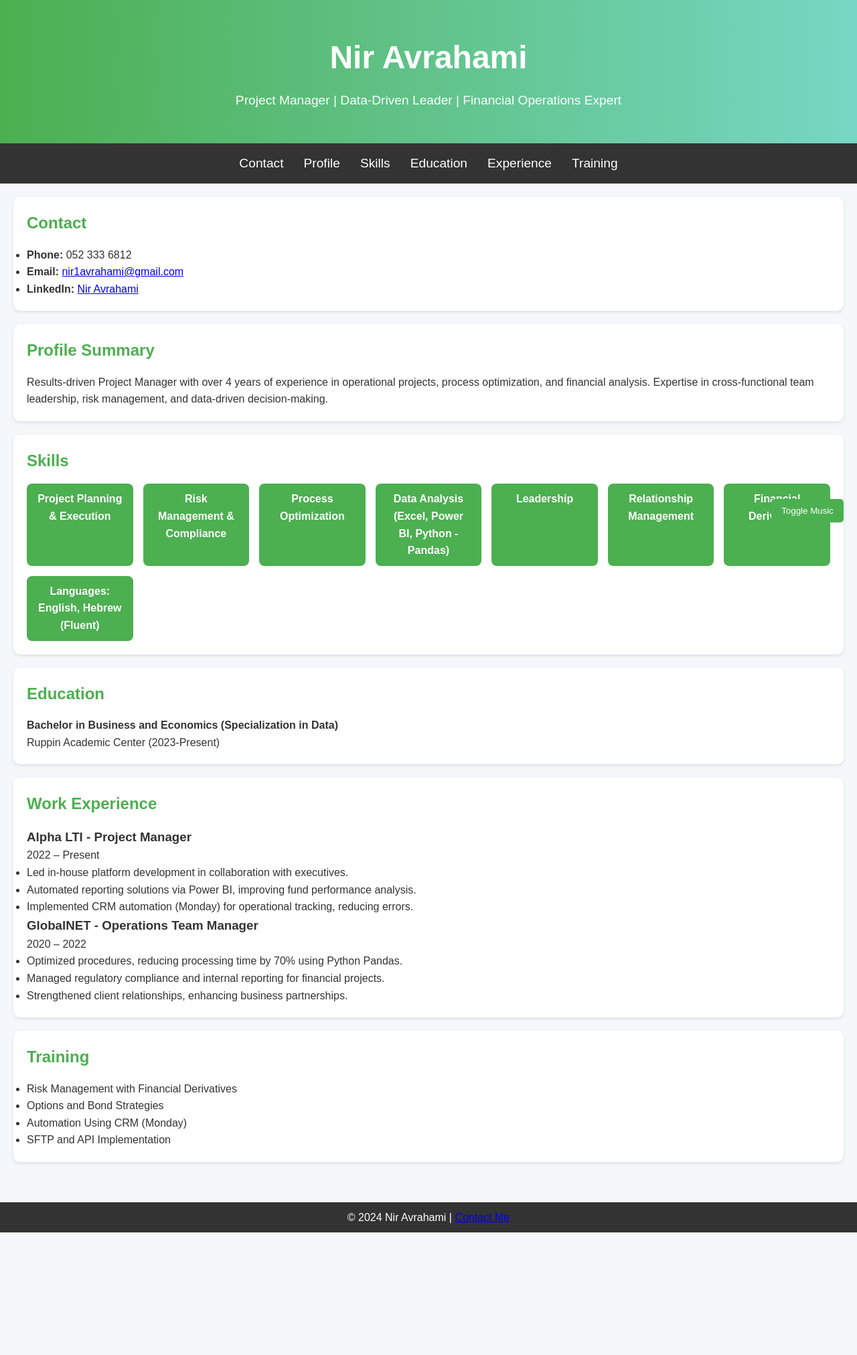
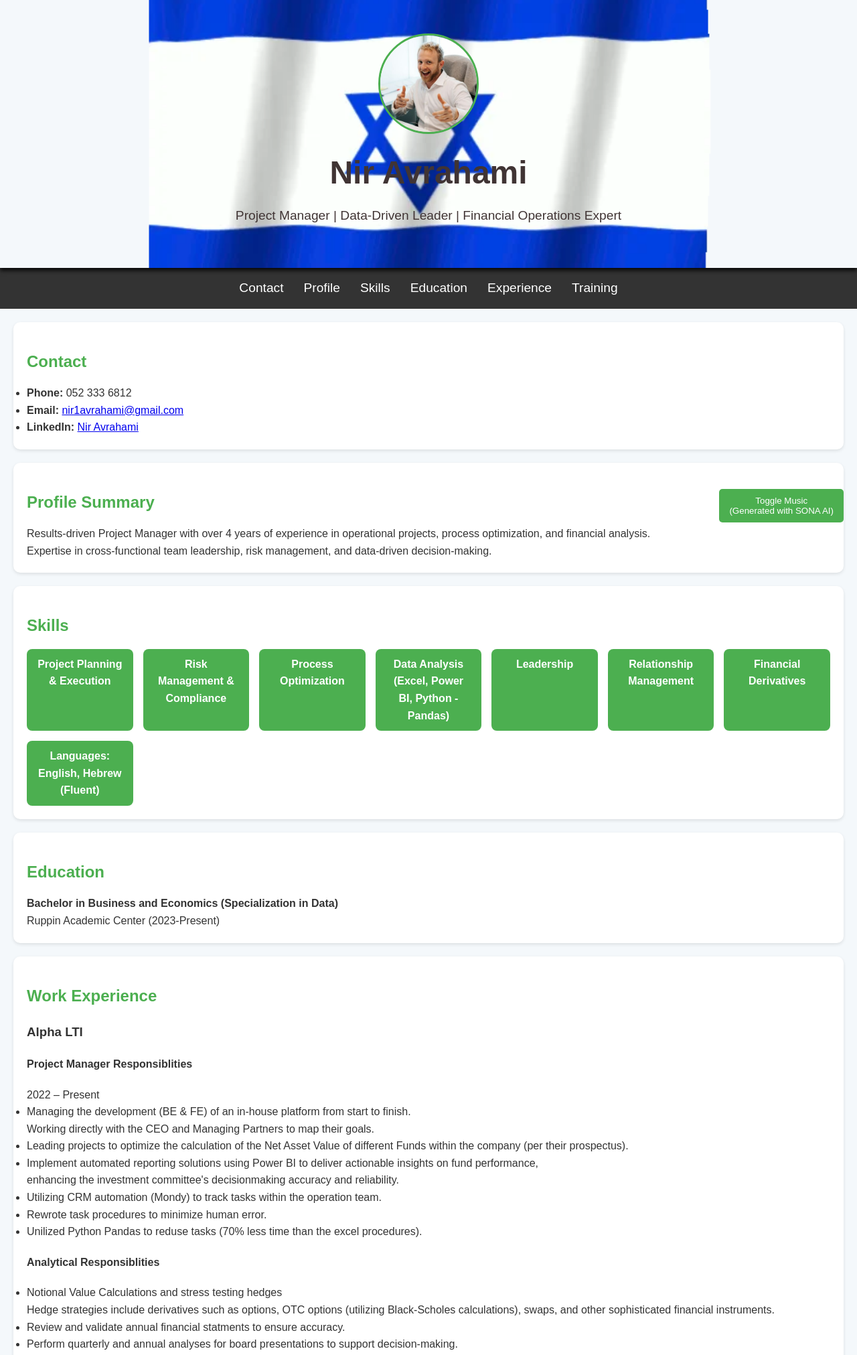
Before and after one commit to Nir-AVR/nir-avrahami-resume, a plain HTML site: page index.html in a window 1280 px wide. Shown: the top 2023 px of the page at 67% size. Before the commit the page ends 1840 px from the top, so only its background shows below. Drawn offline with Linux system fonts and the light colour scheme.

Commit message:
updated with ai song

```diff
--- a/index.html
+++ b/index.html
@@ -9,16 +9,17 @@
 <body>
     <!-- Audio -->
     <audio id="background-audio" autoplay loop>
-        <source src="./Barney Stinson - That Guy's Awesome (With Lyrics).mp3" type="audio/mpeg">
+        <source src="./Nir Avrahami_ Legend Awakes.mp3" type="audio/mpeg">
         Your browser does not support the audio element.
     </audio>
-
     <header>
       <div class="container">
+          <img src="./Pictures/avrahamnir.jpeg" alt="Nir Avrahami" class="profile-photo">
           <h1>Nir Avrahami</h1>
           <p>Project Manager | Data-Driven Leader | Financial Operations Expert</p>
       </div>
   </header>
+
     <nav>
         <ul>
             <li><a href="#contact">Contact</a></li>
@@ -40,7 +41,8 @@
         </section>
         <section id="profile-summary">
             <h2>Profile Summary</h2>
-            <p>Results-driven Project Manager with over 4 years of experience in operational projects, process optimization, and financial analysis. Expertise in cross-functional team leadership, risk management, and data-driven decision-making.</p>
+            <p>Results-driven Project Manager with over 4 years of experience in operational projects, process optimization, and financial analysis.</p>
+            <p>Expertise in cross-functional team leadership, risk management, and data-driven decision-making. </p>
         </section>
         <section id="skills">
             <h2>Skills</h2>
@@ -62,12 +64,24 @@
         <section id="experience">
             <h2>Work Experience</h2>
             <div class="job">
-                <h3>Alpha LTI - Project Manager</h3>
+                <h3>Alpha LTI</h3>
+                <h4> Project Manager Responsiblities</h4>
                 <p>2022 – Present</p>
                 <ul>
-                    <li>Led in-house platform development in collaboration with executives.</li>
-                    <li>Automated reporting solutions via Power BI, improving fund performance analysis.</li>
-                    <li>Implemented CRM automation (Monday) for operational tracking, reducing errors.</li>
+                    <li>Managing the development (BE & FE) of an in-house platform from start to finish.</li>
+                    <ul>Working directly with the CEO and Managing Partners to map their goals.</ul>
+                    <li>Leading projects to optimize the calculation of the Net Asset Value of different Funds within the company (per their prospectus).</li>
+                    <li>Implement automated reporting solutions using Power BI to deliver actionable insights on fund performance,
+                    <ul>enhancing the investment committee's decisionmaking accuracy and reliability.</ul>
+                    <li>Utilizing CRM automation (Mondy) to track tasks within the operation team.</li>
+                    <li>Rewrote task procedures to minimize human error.</li>
+                    <li>Unilized Python Pandas to reduse tasks (70% less time than the excel procedures). </li>
+
+                    <h4> Analytical Responsiblities</h4>
+                    <li>Notional Value Calculations and stress testing hedges</li>
+                    <ul>Hedge strategies include derivatives such as options, OTC options (utilizing Black-Scholes calculations), swaps, and other sophisticated financial instruments. </ul>
+                    <li>Review and validate annual financial statments to ensure accuracy.</li>
+                    <li>Perform quarterly and annual analyses for board presentations to support decision-making.</li>
                      </ul>
             </div>
             <div class="job">
@@ -77,11 +91,12 @@
                     <li>Optimized procedures, reducing processing time by 70% using Python Pandas.</li>
                     <li>Managed regulatory compliance and internal reporting for financial projects.</li>
                     <li>Strengthened client relationships, enhancing business partnerships.</li>
+                    <li>API Usage and Implementation.</li>
                 </ul>
             </div>
         </section>
         <section id="training">
-            <h2>Training</h2>
+            <h>Training</h2>
             <ul>
                 <li>Risk Management with Financial Derivatives</li>
                 <li>Options and Bond Strategies</li>
--- a/script.js
+++ b/script.js
@@ -1,8 +1,13 @@
 document.addEventListener("DOMContentLoaded", () => {
     const audio = document.getElementById("background-audio");
-
     // Log message
     console.log("Welcome to Nir Avrahami's Resume Page!");
+
+    audio.play()
+    .then(() => {
+        console.log("Audio playback started automatically.");
+    })
+
 
     // Add audio controls to allow users to pause/resume
     const toggleAudio = () => {
@@ -14,7 +19,8 @@ document.addEventListener("DOMContentLoaded", () => {
     };
 
     const audioButton = document.createElement("button");
-    audioButton.textContent = "Toggle Music";
+    audioButton.innerHTML = "Toggle Music<br>(Generated with SONA AI)";
+
     audioButton.style.position = "fixed";
     audioButton.style.bottom = "20px";
     audioButton.style.right = "20px";
@@ -25,6 +31,7 @@ document.addEventListener("DOMContentLoaded", () => {
     audioButton.style.borderRadius = "5px";
     audioButton.style.cursor = "pointer";
 
+
     audioButton.addEventListener("click", toggleAudio);
     document.body.appendChild(audioButton);
 });
--- a/styles.css
+++ b/styles.css
@@ -13,14 +13,56 @@ body {
   margin: 0;
 }
 
+
 /* Header */
-header {
+/* header {
   background: linear-gradient(to right, #4CAF50, #76D7C4);
   color: white;
   text-align: center;
   padding: 3em 0;
   box-shadow: 0 4px 6px rgba(0, 0, 0, 0.1);
+} */
+/*
+@keyframes waving {
+  0% { background-position: 0% 0%; }
+  50% { background-position: 50% 100%; }
+  100% { background-position: 100% 0%; }
+} */
+
+/* header {
+  background: url('./Pictures/waving\ flag\ gif.webp') no-repeat center center / cover;
+  color: black;
+  text-align: center;
+  padding: 3em 0;
+  box-shadow: 0 4px 6px rgba(0, 0, 0, 0.1);
+  animation: waving 5s infinite linear;
+} */
+
+/* header {
+  position: relative;
+  background: url('./Pictures/waving\ flag\ gif.webp') no-repeat center center;
+  background-size: contain;
+  color: black;
+  text-align: center;
+  padding: 50px 0;
+  height: 50vh;
+  box-shadow: 0 4px 6px rgba(0, 0, 0, 0.1);
+  overflow: hidden;
 }
+ */
+
+ header {
+  position: relative;
+  background: url('./Pictures/waving flag gif.webp') no-repeat center center;
+  background-size: 70% auto; /* Makes the flag wider while maintaining aspect ratio */
+  color: rgb(64, 52, 52);
+  text-align: center;
+  padding: 50px 0; /* Adjust padding for balance */
+  height: 50vh; /* Keeps a proportional height */
+  box-shadow: 0 4px 6px rgba(0, 0, 0, 0.851);
+  overflow: hidden;
+}
+
 
 header h1 {
   font-size: 3em;
@@ -30,6 +72,10 @@ header h1 {
 header p {
   font-size: 1.2em;
   margin-top: 10px;
+}
+h1, h2, h3, h4, h5, h6 {
+  margin-top: 20px; /* Adds space above the headings */
+  margin-bottom: 20px; /* Adds space below the headings */
 }
 
 /* Navigation */
@@ -98,3 +144,32 @@ footer {
   color: white;
   margin-top: 20px;
 }
+
+.profile-photo {
+  width: 150px;
+  height: 150px;
+  border-radius: 50%;
+  border: 3px solid #4CAF50;
+  object-fit: cover;
+  margin-bottom: 20px;
+}
+
+.container {
+  display: flex;
+  flex-direction: column;
+  align-items: center;
+}
+
+.profile-photo:hover {
+  transform: scale(1.1);
+  transition: transform 0.3s ease;
+}
+
+
+.flag {
+  width: 50px;
+  height: auto;
+  margin-right: 10px;
+  border: 2px solid #4CAF50;
+  border-radius: 5px;
+}
```
Also changed, not shown: Pictures/Flag_of_Israel.svg.webp (added), Pictures/avrahamnir.jpeg (added), Pictures/waving flag gif.webp (added), 1 other file. Lines whose indentation alone changed are shown as unchanged.
